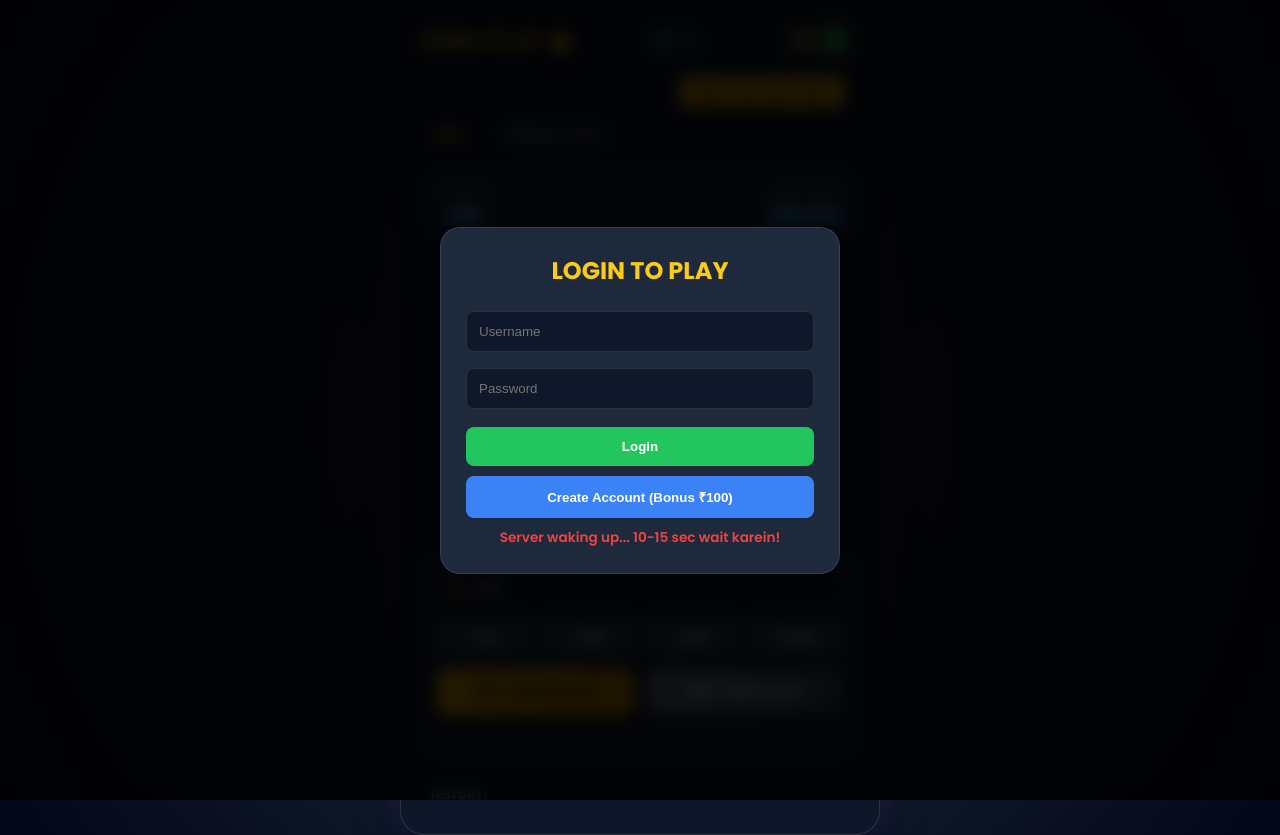
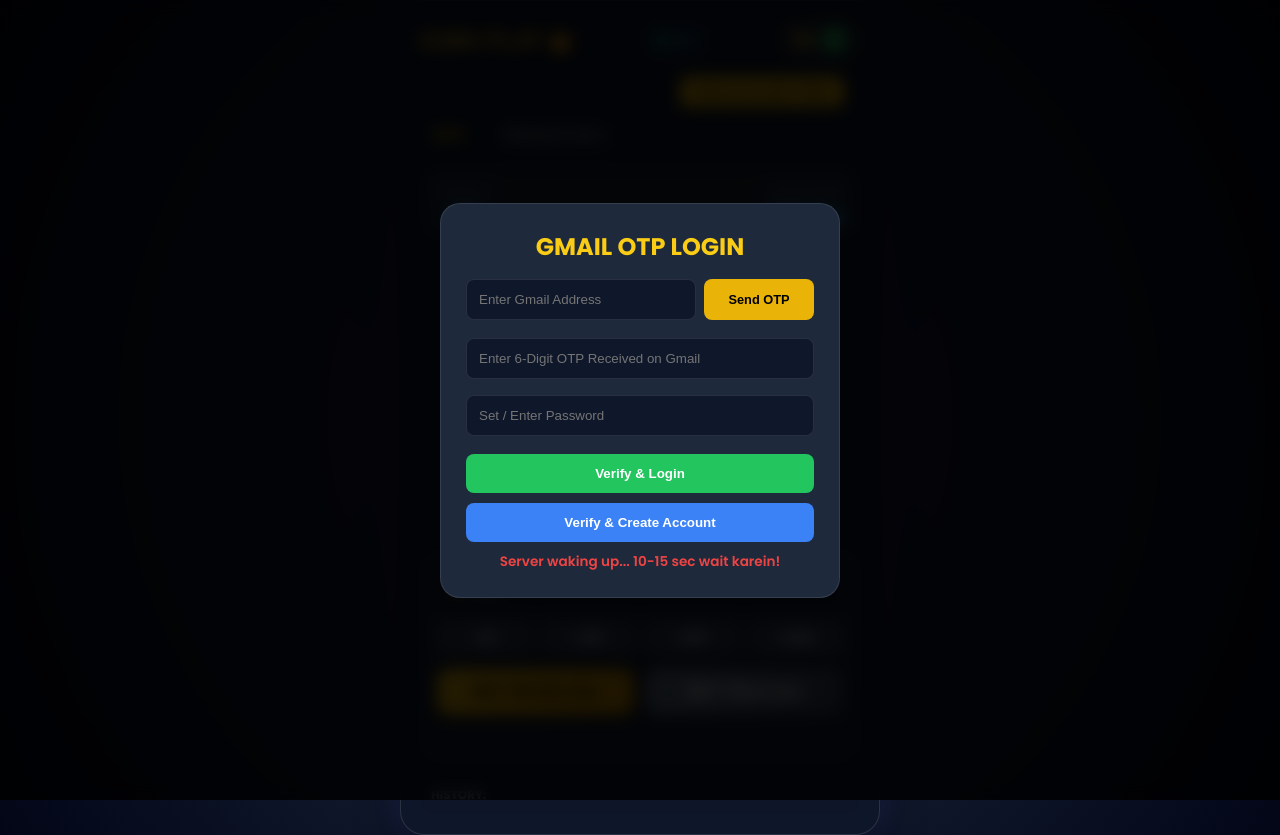
Before and after one commit to sam09767/coin-flip-app, a website: page public/index.html in a window 1280 px wide. Drawn offline with nearby package versions, Linux system fonts and the light colour scheme.

Commit message:
Update index.html

```diff
--- a/public/index.html
+++ b/public/index.html
@@ -7,7 +7,6 @@
     <link rel="stylesheet" href="style.css">
     <script src="https://cdn.socket.io/4.7.5/socket.io.min.js"></script>
     <style>
-        /* Win Overlay Popup Animation */
         .win-overlay {
             position: fixed;
             top: 0; left: 0; width: 100%; height: 100%;
@@ -81,6 +80,23 @@
         .badge-pending { background: #eab308; color: #000; padding: 2px 8px; border-radius: 12px; font-weight: bold; }
         .badge-approved { background: #22c55e; color: #fff; padding: 2px 8px; border-radius: 12px; font-weight: bold; }
         .badge-rejected { background: #ef4444; color: #fff; padding: 2px 8px; border-radius: 12px; font-weight: bold; }
+        .otp-box {
+            display: flex;
+            gap: 8px;
+            margin-bottom: 10px;
+        }
+        .otp-box input {
+            flex: 1;
+            margin: 0;
+        }
+        .otp-box button {
+            width: 110px;
+            margin: 0;
+            font-size: 0.8rem;
+            background: #eab308;
+            color: #000;
+            font-weight: bold;
+        }
     </style>
 </head>
 <body>
@@ -174,14 +190,21 @@
     </div>
 </div>
 
-<!-- Auth Modal -->
+<!-- Email OTP Auth Modal -->
 <div class="modal-overlay" id="authModal" style="display:flex;">
     <div class="modal-content">
-        <h2 style="color:#facc15; margin-bottom:15px;" id="authTitle">LOGIN TO PLAY</h2>
-        <input type="text" id="authUsername" placeholder="Username">
-        <input type="password" id="authPassword" placeholder="Password">
-        <button class="action-btn success" onclick="submitAuth(false)" id="loginBtn">Login</button>
-        <button class="action-btn" style="background:#3b82f6; color:white;" onclick="submitAuth(true)" id="signupBtn">Create Account (Bonus ₹100)</button>
+        <h2 style="color:#facc15; margin-bottom:15px;" id="authTitle">GMAIL OTP LOGIN</h2>
+
+        <div class="otp-box">
+            <input type="email" id="authEmail" placeholder="Enter Gmail Address">
+            <button class="action-btn" id="sendOtpBtn" onclick="requestOtp()">Send OTP</button>
+        </div>
+
+        <input type="text" id="authOtp" placeholder="Enter 6-Digit OTP Received on Gmail">
+        <input type="password" id="authPassword" placeholder="Set / Enter Password">
+
+        <button class="action-btn success" onclick="submitAuth(false)" id="loginBtn">Verify & Login</button>
+        <button class="action-btn" style="background:#3b82f6; color:white;" onclick="submitAuth(true)" id="signupBtn">Verify & Create Account</button>
         <div class="status-msg" id="authMsg"></div>
     </div>
 </div>
```
